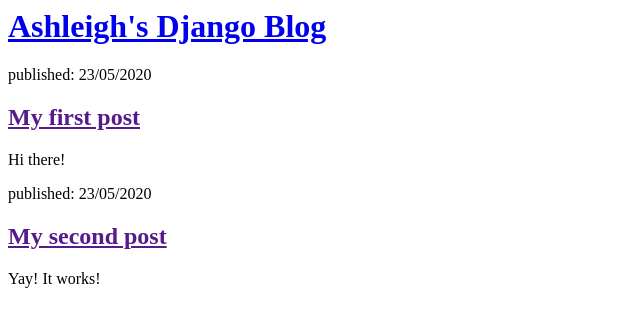
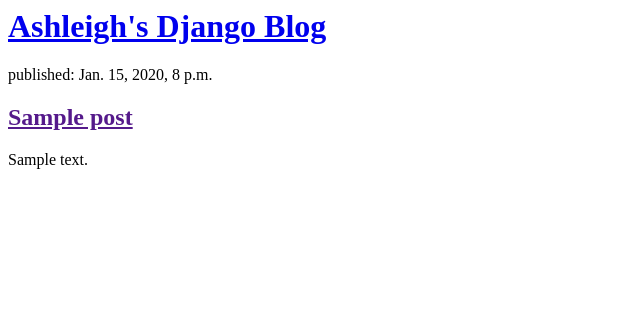
Before and after one commit to AshleighCoder/my-first-blog, a Django app: page / in a window 1280 px wide. Shown: the top 327 px of the page, without its empty margins (0-640 px from the left). Run offline with Django 3.2, Linux system fonts and the light colour scheme; tables that the repository leaves empty hold one stand-in row (values such as "Sample post").

Commit message:
Modified templates to display posts from database.

```diff
--- a/blog/templates/blog/post_list.html
+++ b/blog/templates/blog/post_list.html
@@ -7,16 +7,12 @@
             <h1><a href="/">Ashleigh's Django Blog</a></h1>
         </div>
 
-        <div>
-            <p>published: 23/05/2020</p>
-            <h2><a href="">My first post</a></h2>
-            <p>Hi there!</p>
-        </div>
-
-        <div>
-            <p>published: 23/05/2020</p>
-            <h2><a href="">My second post</a></h2>
-            <p>Yay! It works!</p>
-        </div>
+        {% for post in posts %}
+            <div>
+                <p>published: {{ post.published_date }}</p>
+                <h2><a href="">{{ post.title }}</a></h2>
+                <p>{{ post.text|linebreaksbr }}</p>
+            </div>
+        {% endfor %}
     </body>
 </html>
--- a/blog/views.py
+++ b/blog/views.py
@@ -1,6 +1,7 @@
 from django.shortcuts import render
-
-# Create your views here.
+from django.utils import timezone
+from .models import Post
 
 def post_list(request):
-    return render(request, 'blog/post_list.html', {})
+    posts = Post.objects.filter(published_date__lte=timezone.now()).order_by('published_date')
+    return render(request, 'blog/post_list.html', {'posts': posts})
```
